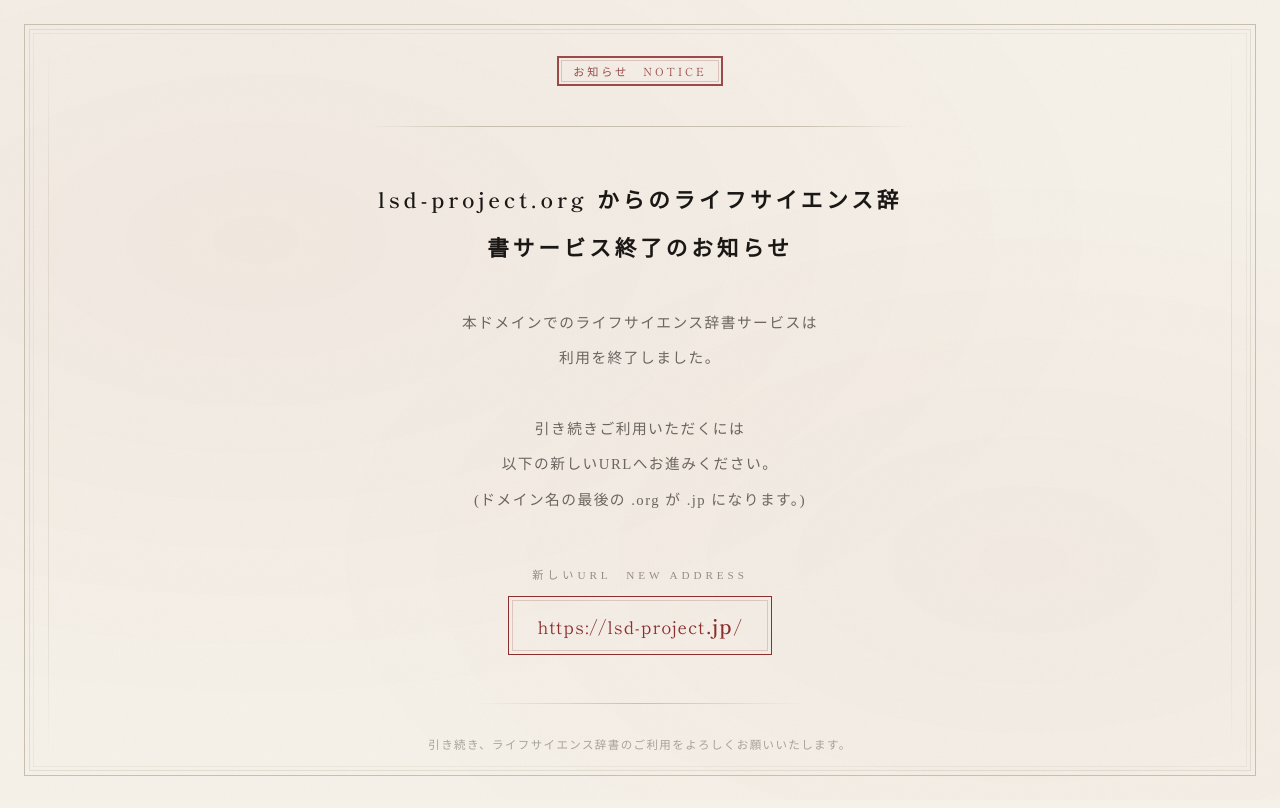
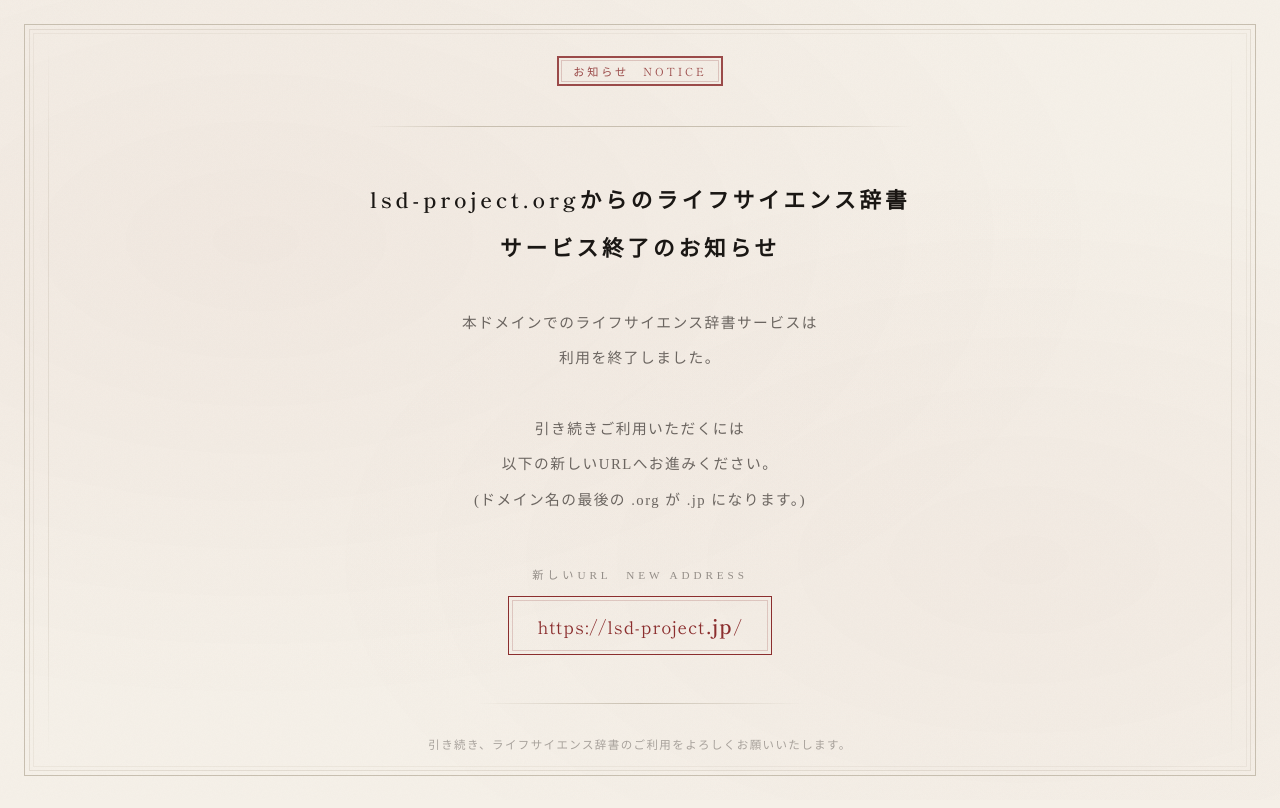
Before and after one commit to dbcls/lsd-notice, a plain HTML site: page index.html in a window 1280 px wide. Drawn offline with Linux system fonts and the light colour scheme.

Commit message:
Update index.html

```diff
--- a/index.html
+++ b/index.html
@@ -271,7 +271,7 @@
 
     <div class="rule-top"></div>
 
-    <h1>lsd-project.org からのライフサイエンス辞書サービス終了のお知らせ</h1>
+    <h1>lsd-project.orgからのライフサイエンス辞書サービス終了のお知らせ</h1>
 
     <p class="body-text">
       本ドメインでのライフサイエンス辞書サービスは<br>
```
